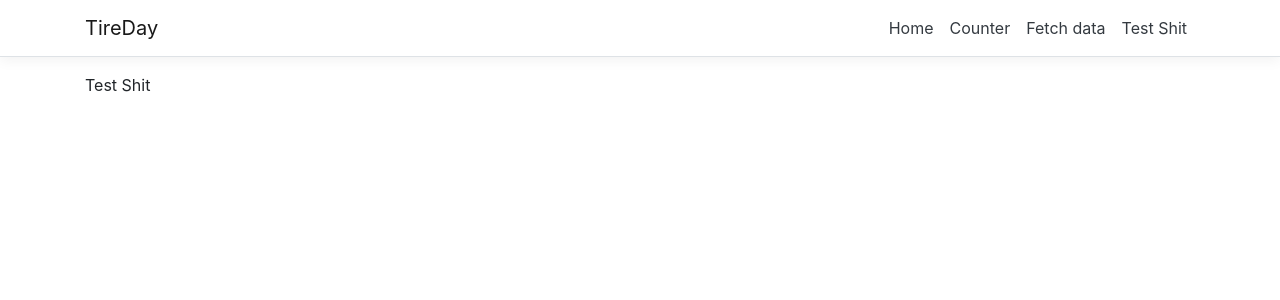
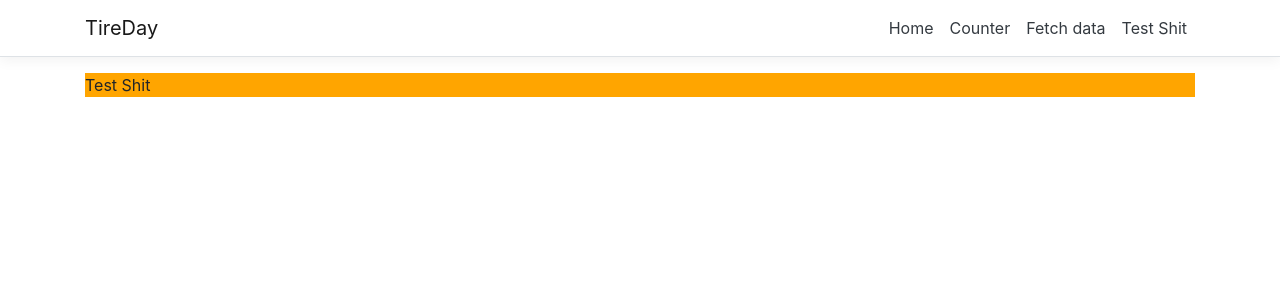
Before and after one commit to jwbacker726/react-template, a React (Create React App) app in the folder ClientApp/: page /test-shit in a window 1280 px wide. Shown: the top 300 px of the page. Built offline with nearby package versions, Linux system fonts and the light colour scheme.

Commit message:
Added styled components

```diff
--- a/ClientApp/package.json
+++ b/ClientApp/package.json
@@ -18,6 +18,7 @@
     "react-scripts": "2.1.8",
     "reactstrap": "^6.3.0",
     "rimraf": "^2.6.2",
+    "styled-components": "^4.2.0",
     "typescript": "^3.3.4000"
   },
   "devDependencies": {
--- a/ClientApp/src/App.tsx
+++ b/ClientApp/src/App.tsx
@@ -13,8 +13,8 @@ export default class App extends Component {
     return (
       <Layout>
         <Route exact path='/' component={Home} />
-        {/* <Route path='/counter' component={Counter} /> */}
-        {/* <Route path='/fetch-data' component={FetchData} /> */}
+        <Route path='/counter' component={Counter} />
+        <Route path='/fetch-data' component={FetchData} />
         <Route path='/test-shit' component={TestShit} />
       </Layout>
     );
--- a/ClientApp/src/components/TestShit.tsx
+++ b/ClientApp/src/components/TestShit.tsx
@@ -1,14 +1,15 @@
-import React, { Component } from 'react';
+import React, { Component } from "react";
+import styled from "styled-components";
 
-type TestShitProps = {
-
-};
+type TestShitProps = {};
 
 export class TestShit extends Component<TestShitProps> {
+  render() {
 
-    render() {
-        return (
-            <div>Test Shit</div>
-        );
-    }
+    const OrangeDiv = styled.div`
+        background-color: orange;
+    `;
+
+    return <OrangeDiv>Test Shit</OrangeDiv>;
+  }
 }
```
Also changed, not shown: 1 other file (tests, documents, lock files or other folders).
